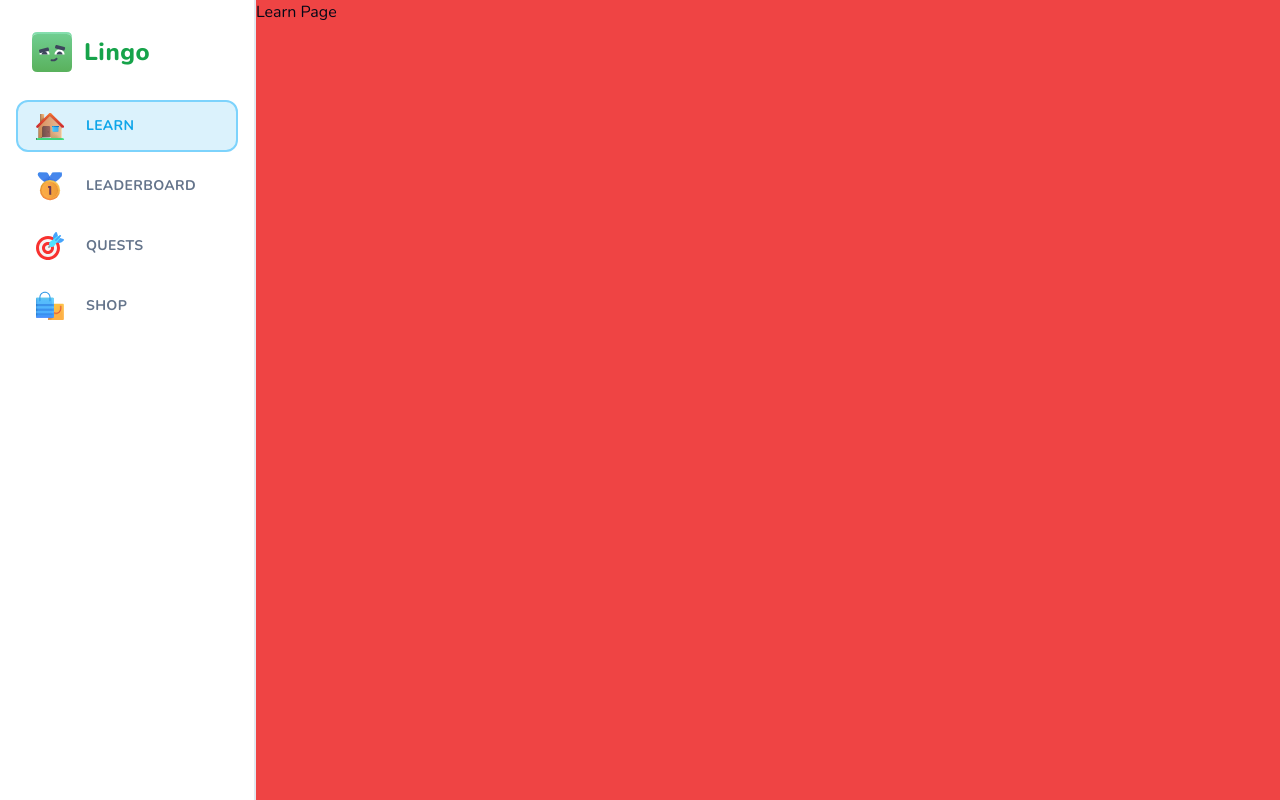
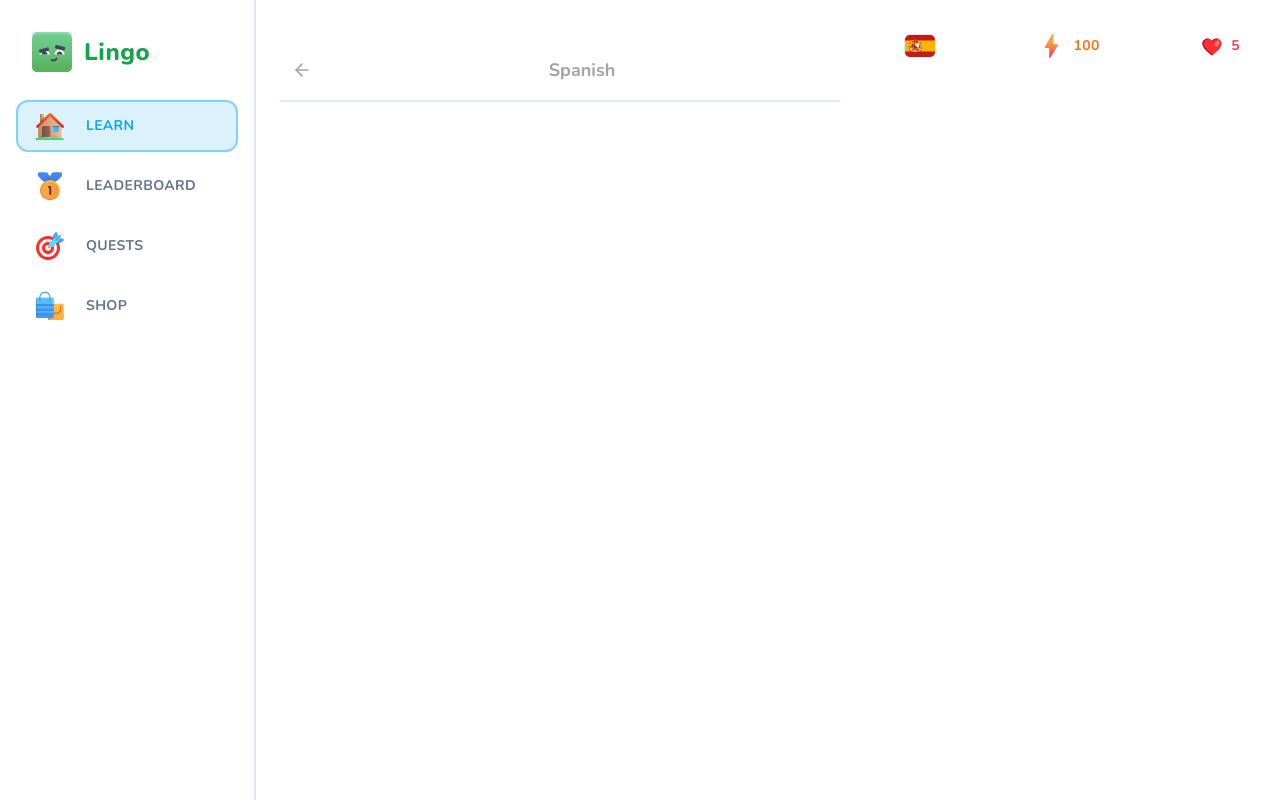
Before and after one commit to gschiralli/duolingo-clone, a Next.js app in the folder lingo/: page /learn in a window 1280 px wide. Built offline with nearby package versions, Linux system fonts and the light colour scheme.

Commit message:
Add: sticky wrapper for hearts and points

```diff
--- a/lingo/app/(main)/layout.tsx
+++ b/lingo/app/(main)/layout.tsx
@@ -11,7 +11,7 @@
       <MobileHeader />
       <Sidebar className="hidden lg:flex" />
       <main className="lg:pl-[256px] h-full pt-[50px] lg:pt-0">
-        <div className=" bg-red-500 h-full">{children}</div>
+        <div className="max-w-[1056px] mx-auto pt-6 h-full">{children}</div>
       </main>
     </>
   );
--- /dev/null
+++ b/lingo/app/(main)/learn/header.tsx
@@ -0,0 +1,21 @@
+import { Button } from "@/components/ui/button";
+import { ArrowLeft } from "lucide-react";
+import Link from "next/link";
+
+type Props = {
+  title: string;
+};
+
+export const Header = ({ title }: Props) => {
+  return (
+    <div className="sticky top-0 bg-white pb-3 lg:pt-[28px] flex items-center justify-between border-b-2 mb-5 text-neutral-400 lg:z-50">
+      <Link href="/courses">
+        <Button variant="ghost" size="sm">
+          <ArrowLeft className="h-5 w-5 stroke-2 text-neutral-400" />
+        </Button>
+      </Link>
+      <h1 className="font-bold text-lg">{title}</h1>
+      <div />
+    </div>
+  );
+};
--- a/lingo/app/(main)/learn/page.tsx
+++ b/lingo/app/(main)/learn/page.tsx
@@ -1,5 +1,24 @@
+import { FeedWrapper } from "@/components/feed-wrapper";
+import { StickyWrapper } from "@/components/sticky-wrapper";
+import { Header } from "./header";
+import { UserProgress } from "@/components/user-progress";
+
 const LearnPage = ({}) => {
-  return <div>Learn Page</div>;
+  return (
+    <div className="flex flex-row-reverse gap-[48px] px-6">
+      <StickyWrapper>
+        <UserProgress
+          activeCourse={{ title: "Spanish", imageSrc: "/es.svg" }}
+          hearts={5}
+          points={100}
+          hasActiveSubscription={false}
+        />
+      </StickyWrapper>
+      <FeedWrapper>
+        <Header title="Spanish" />
+      </FeedWrapper>
+    </div>
+  );
 };
 
 export default LearnPage;
--- /dev/null
+++ b/lingo/components/feed-wrapper.tsx
@@ -0,0 +1,7 @@
+type Props = {
+  children: React.ReactNode;
+};
+
+export const FeedWrapper = ({ children }: Props) => {
+  return <div className="flex-1 relative top-0 pb-10">{children}</div>;
+};
--- /dev/null
+++ b/lingo/components/sticky-wrapper.tsx
@@ -0,0 +1,13 @@
+type Props = {
+  children: React.ReactNode;
+};
+
+export const StickyWrapper = ({ children }: Props) => {
+  return (
+    <div className="hidden lg:block w-[368px] sticky self-end bottom-6">
+      <div className="min-h-[calc(100vh-48px)] sticky top-6 flex flex-col gap-y-4">
+        {children}
+      </div>
+    </div>
+  );
+};
--- /dev/null
+++ b/lingo/components/user-progress.tsx
@@ -0,0 +1,62 @@
+import Link from "next/link";
+import { Button } from "./ui/button";
+import Image from "next/image";
+import { InfinityIcon } from "lucide-react";
+
+type Props = {
+  activeCourse: { imageSrc: string; title: string };
+  hearts: number;
+  points: number;
+  hasActiveSubscription: boolean;
+};
+
+export const UserProgress = ({
+  activeCourse,
+  hearts,
+  points,
+  hasActiveSubscription,
+}: Props) => {
+  return (
+    <div className="flex items-center justify-between gap-x-2 w-full">
+      <Link href="/courses">
+        <Button variant="ghost">
+          <Image
+            src={activeCourse.imageSrc}
+            alt={activeCourse.title}
+            className="rounded-md border "
+            width={32}
+            height={32}
+          />
+        </Button>
+      </Link>
+      <Link href="/shop">
+        <Button variant="ghost" className="text-orange-500">
+          <Image
+            src="/points.svg"
+            height={28}
+            width={28}
+            alt="Points"
+            className="mr-2"
+          />
+          {points}
+        </Button>
+      </Link>
+      <Link href="/shop">
+        <Button variant="ghost" className="text-rose-500">
+          <Image
+            src="/heart.svg"
+            height={22}
+            width={22}
+            alt="Hearts"
+            className="mr-2"
+          />
+          {hasActiveSubscription ? (
+            <InfinityIcon className="h-4 w-4 stroke-[3]" />
+          ) : (
+            hearts
+          )}
+        </Button>
+      </Link>
+    </div>
+  );
+};
```
Also changed, not shown: lingo/public/heart.svg (added), lingo/public/points.svg (added).
